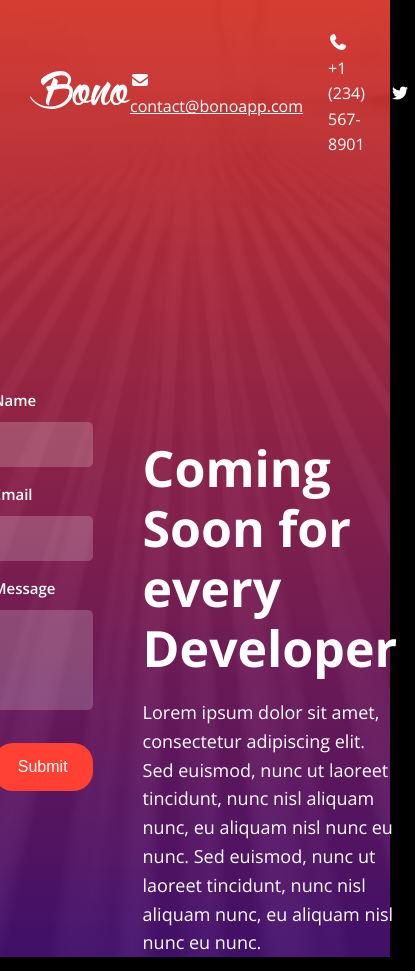
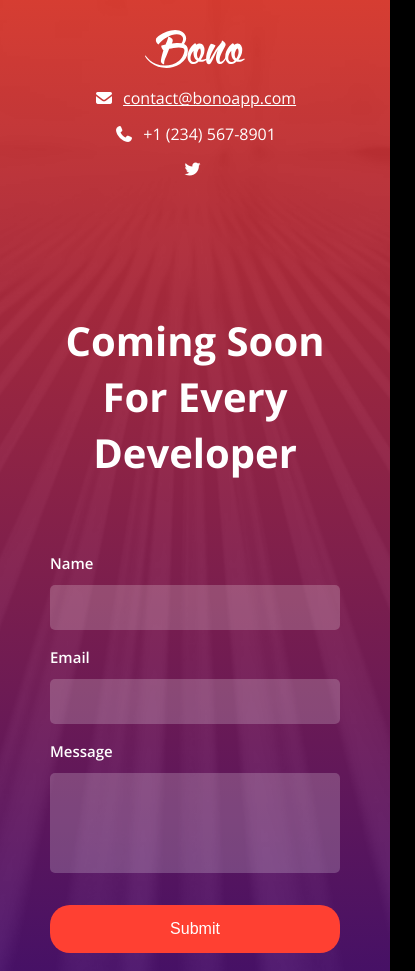
Before and after one commit to emines0/bono, a plain HTML site: page index.html in a window 390 px wide. Shown: the top 971 px of the page, 415 px wide, since content can reach past the window. Drawn offline with nearby package versions, Linux system fonts and the light colour scheme.

Commit message:
mobile css

```diff
--- a/css/style.css
+++ b/css/style.css
@@ -14,7 +14,7 @@ body {
 .wrapper {
   min-height: 100vh;
   background: linear-gradient(to bottom, rgba(255, 64, 50, 0.8), rgba(71, 17, 116, 0.9)),
-    url("../images/background.jpg") no-repeat center center;
+    url("../images/background.jpg") no-repeat center/cover;
 }
 
 /* Header */
@@ -120,3 +120,48 @@ body {
 .text-container {
   font-size: 18px;
 }
+
+/* Media queries */
+@media (max-width: 768px) {
+  .header {
+    padding: 30px 10px;
+  }
+  .header,
+  .header .header-right {
+    flex-direction: column;
+    gap: 10px;
+  }
+
+  .main-content {
+    flex-direction: column-reverse;
+    justify-content: start;
+    margin: auto;
+    padding: 50px;
+  }
+
+  .main-content form,
+  .main-content .text-container {
+    width: 100%;
+  }
+
+  .main-content h1 {
+    font-size: 40px;
+    text-align: center;
+    line-height: 1.4;
+    text-transform: capitalize;
+  }
+
+  .main-content p {
+    display: none;
+  }
+}
+
+@media (max-height: 500px) {
+  .main-content {
+    margin: 0 auto;
+  }
+
+  .main-content h1 {
+    font-size: 40px;
+  }
+}
```
